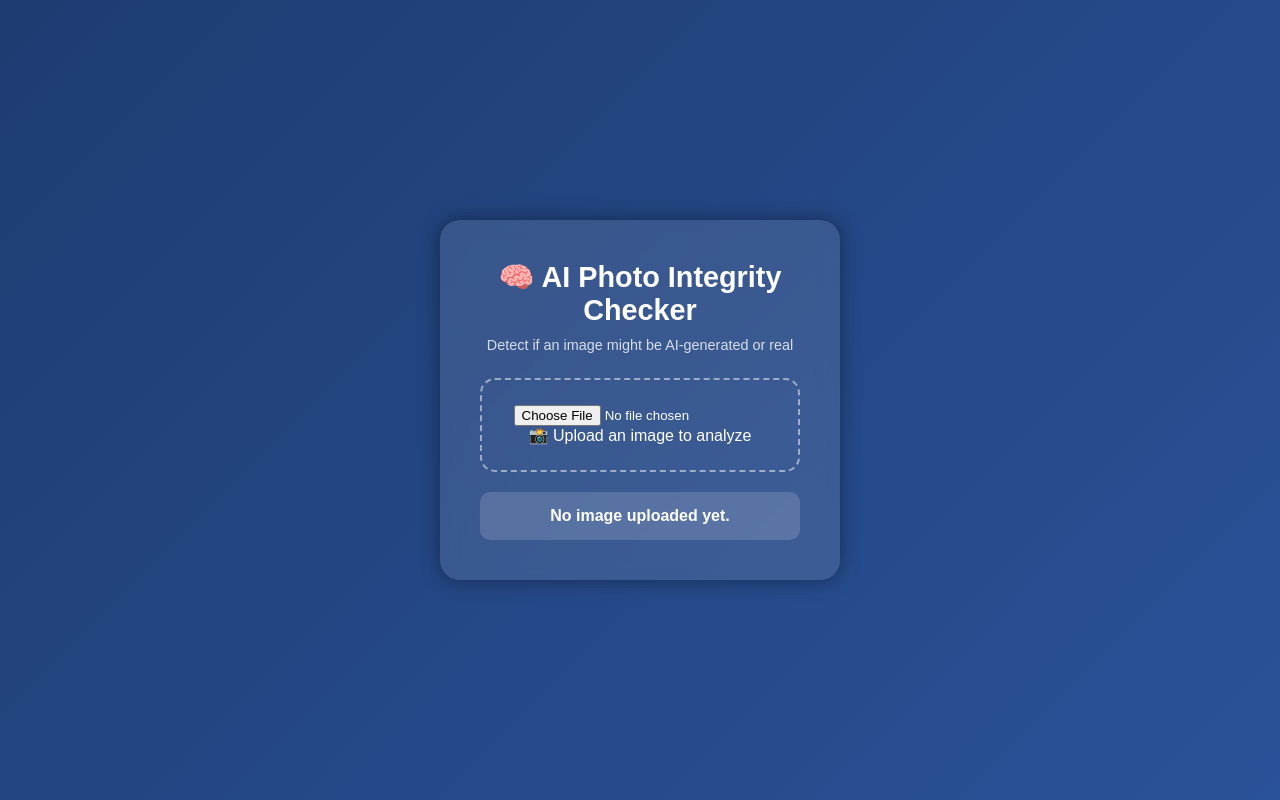
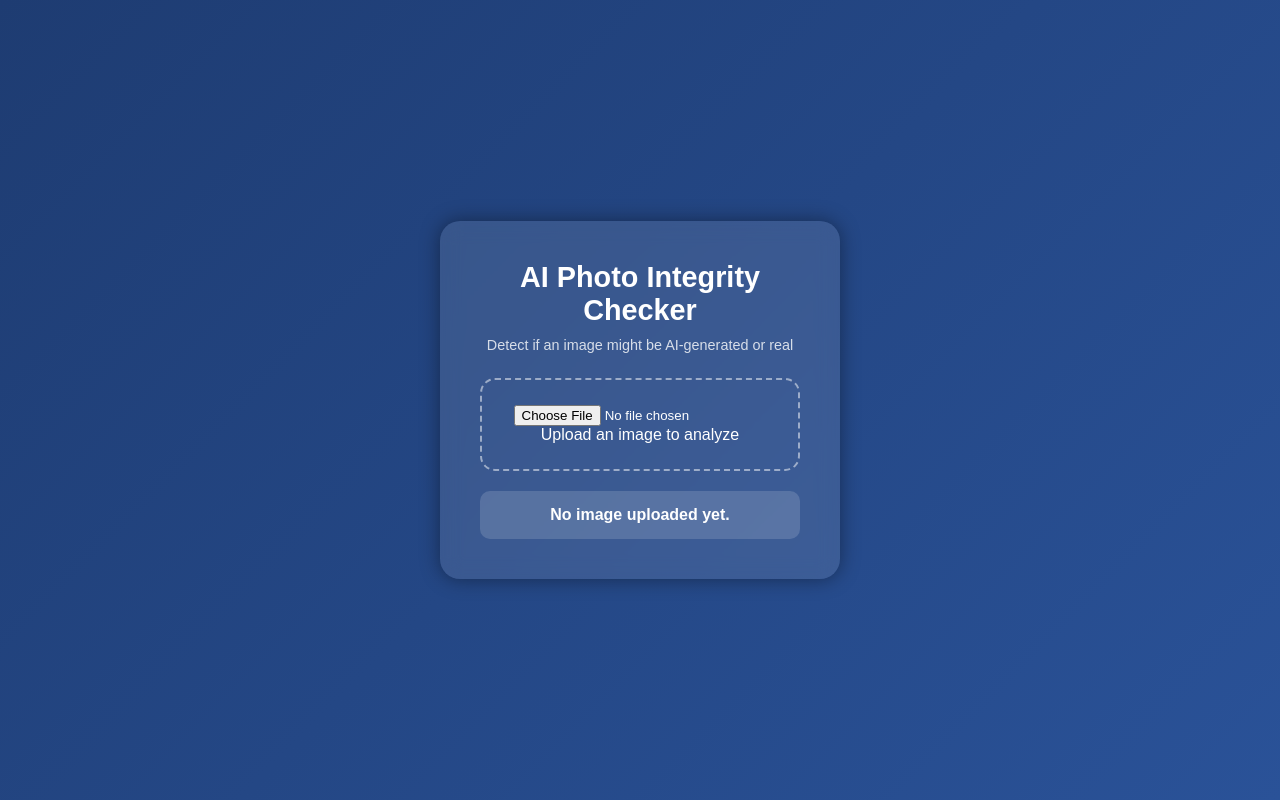
Before and after one commit to habiba-tech/AI-Photo-Integrity-Checker, a plain HTML site: page index.html in a window 1280 px wide. Drawn offline with Linux system fonts and the light colour scheme.

Commit message:
Update index.html

```diff
--- a/index.html
+++ b/index.html
@@ -8,12 +8,12 @@
 </head>
 <body>
   <div class="container">
-    <h1>🧠 AI Photo Integrity Checker</h1>
+    <h1>AI Photo Integrity Checker</h1>
     <p class="subtitle">Detect if an image might be AI-generated or real</p>
 
     <div class="upload-box">
       <input type="file" id="imageUpload" accept="image/*">
-      <p>📸 Upload an image to analyze</p>
+      <p>Upload an image to analyze</p>
     </div>
 
     <div id="result" class="result-box">No image uploaded yet.</div>
```
